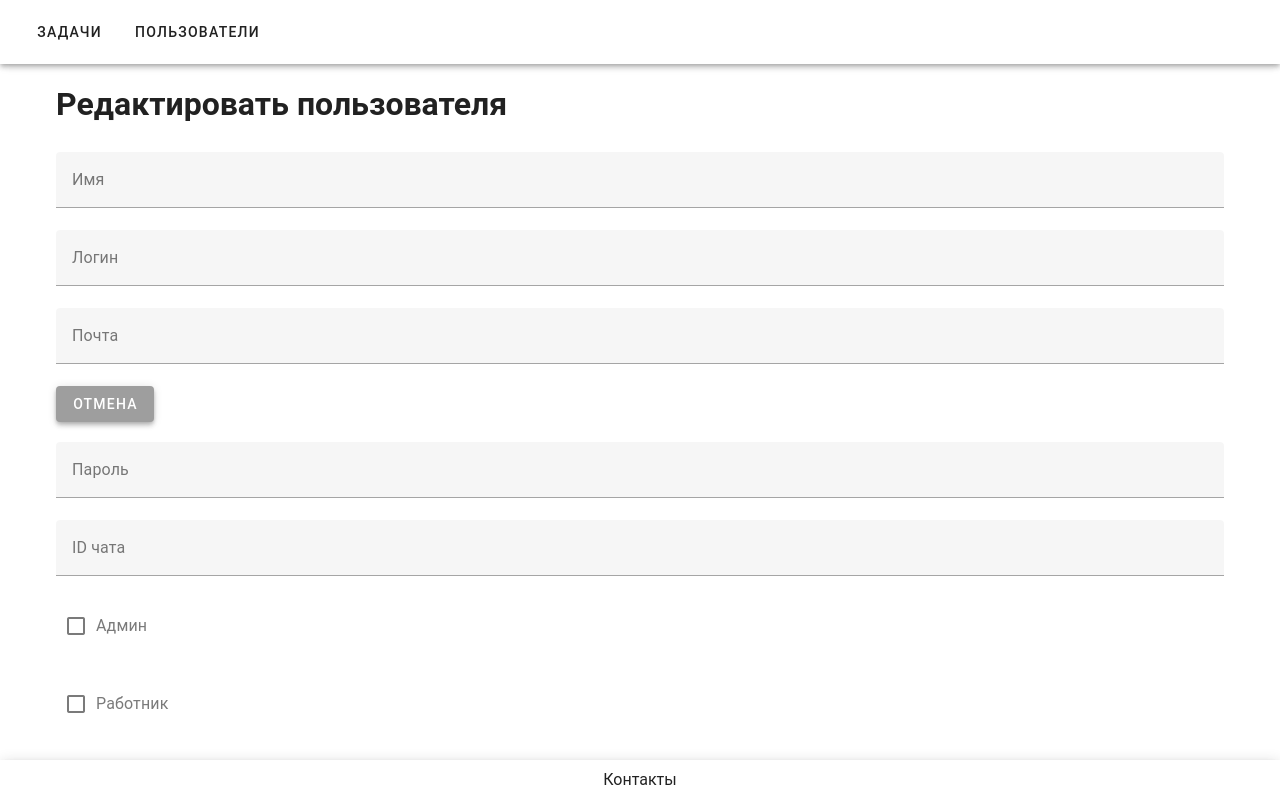
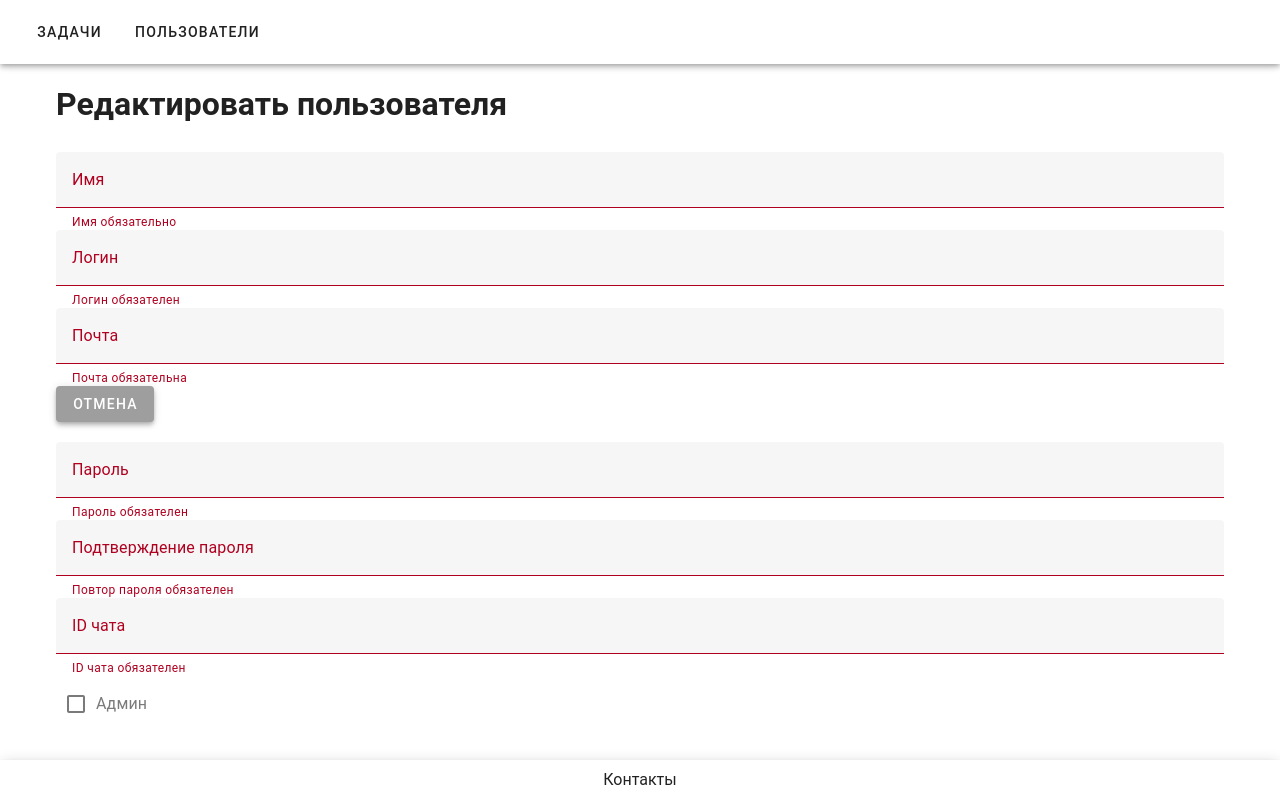
Before and after one commit to Li18ko/frontend-web-installation-of-floors, a Vue app: page /users/edit/1 in a window 1280 px wide. Both pictures are taken after a click on the button "ИЗМЕНИТЬ ПАРОЛЬ". Shown: the top 800 px of the page. Built offline with nearby package versions, Linux system fonts and the light colour scheme; no server answers.

Commit message:
повтор пароля при редактировании пользователя, валидация с условиями, ввод пароля не обязателен

```diff
--- a/src/pages/User/EditUser.vue
+++ b/src/pages/User/EditUser.vue
@@ -14,12 +14,15 @@
       <v-text-field v-model="email" tabindex="2" label="Почта"
       :error-messages="emailError ? [emailError] : []"></v-text-field>
 
-      <v-btn color="grey" tabindex="4" @click="showPasswordField = !showPasswordField" style="margin-bottom: 20px;">
+      <v-btn color="grey" tabindex="4" @click="togglePasswordField" style="margin-bottom: 20px;">
         {{ showPasswordField ? "Отмена" : "Изменить Пароль" }}
       </v-btn>
 
       <v-text-field v-if="showPasswordField" v-model="password" label="Пароль" type="password"
         :error-messages="passwordError ? [passwordError] : []"></v-text-field>
+
+      <v-text-field v-if="showPasswordField" v-model="passwordRepeat" label="Подтверждение пароля" type="password"
+        :error-messages="passwordRepeatError ? [passwordRepeatError] : []"></v-text-field>
 
       <v-text-field v-model="chatId" tabindex="5" label="ID чата" type="number"
       :error-messages="chatIdError ? [chatIdError] : []"></v-text-field>
@@ -44,7 +47,7 @@
 import { useForm, useField } from 'vee-validate';
 import * as yup from 'yup';
 import axios from 'axios';
-import { ref, toRaw, reactive, onMounted } from 'vue';
+import { ref, toRaw, reactive, onMounted, watch } from 'vue';
 import router from '../../router';
 import { useRoute } from "vue-router";
 
@@ -66,6 +69,9 @@ export default {
         roles: [],
       });
 
+      const successMessage = ref(false);
+      const showPasswordField = ref(false);
+
       const schema = yup.object({
         name: yup.string().required('Имя обязательно'),
         login: yup.string().required('Логин обязателен').test('unique-login', 'Логин уже существует', async (value) => {
@@ -73,30 +79,42 @@ export default {
           try {
             const response = await axios.get(`${import.meta.env.VITE_APP_BASE_URL}/api/UserWithRoles/isLoginTakenByOtherUser/${userId}/${value}`);
             console.log(response.data);
-            return response.data? false : true;
+            return !response.data;
           } catch (error) {
             console.error('Ошибка при проверке логина:', error);
             return true;
           }
         }),
         email: yup.string().email('Некорректный формат электронной почты').required('Почта обязательна'),
-        password: yup.string().min(6, 'Пароль должен содержать минимум 6 символов').notRequired(),
+        password: yup.string().when('showPasswordField', {
+          is: (val) => val === true,
+          then: () => yup.string()
+            .min(6, 'Пароль должен содержать минимум 6 символов')
+            .required('Пароль обязателен'),
+          otherwise: () => yup.string().notRequired()
+        }),
+        passwordRepeat: yup.string().when('showPasswordField', {
+          is: (val) => val === true,
+          then: () => yup.string()
+            .required('Повтор пароля обязателен')
+            .oneOf([yup.ref('password')], 'Пароли должны совпадать'),
+          otherwise: () => yup.string().notRequired(),
+        }),
         chatId: yup.number().typeError('ID чата должно быть числом').required('ID чата обязателен').integer('ID чата должно быть целым числом'),
       });
 
-      const { handleSubmit, errors } = useForm({
-        validationSchema: schema,
+      const { handleSubmit, errors, setValues, resetForm } = useForm({
+        validationSchema: schema
       });
 
       const { value: name, errorMessage: nameError } = useField('name');
       const { value: login, errorMessage: loginError } = useField('login');
       const { value: email, errorMessage: emailError } = useField('email');
       const { value: password, errorMessage: passwordError } = useField('password');
+      const { value: passwordRepeat, errorMessage: passwordRepeatError } = useField('passwordRepeat');
       const { value: chatId, errorMessage: chatIdError } = useField('chatId');
       const { value: selectedRoles } = useField('roles');
 
-      const successMessage = ref(false);
-      const showPasswordField = ref(false);
 
       const fetchUser = async () => {
         try {
@@ -138,12 +156,30 @@ export default {
         }
       });
 
+      const togglePasswordField = () => {
+        if (showPasswordField.value) {
+          password.value = "";
+          passwordRepeat.value = "";
+        }
+        showPasswordField.value = !showPasswordField.value;
+        setValues({
+          showPasswordField: showPasswordField.value,
+        });
+      };
+
+      watch(showPasswordField, (newValue) => {
+        setValues({
+          showPasswordField: newValue,
+        });
+      });
+
       onMounted(fetchUser);
 
       return {
         name,
         login,
         password,
+        passwordRepeat,
         email,
         chatId,
         user,
@@ -151,12 +187,14 @@ export default {
         loginError,
         emailError,
         passwordError,
+        passwordRepeatError,
         chatIdError,
         selectedRoles,
         showPasswordField,
         successMessage,
         editUser,
-        firstCell
+        firstCell,
+        togglePasswordField
       };
   }
 }
```
